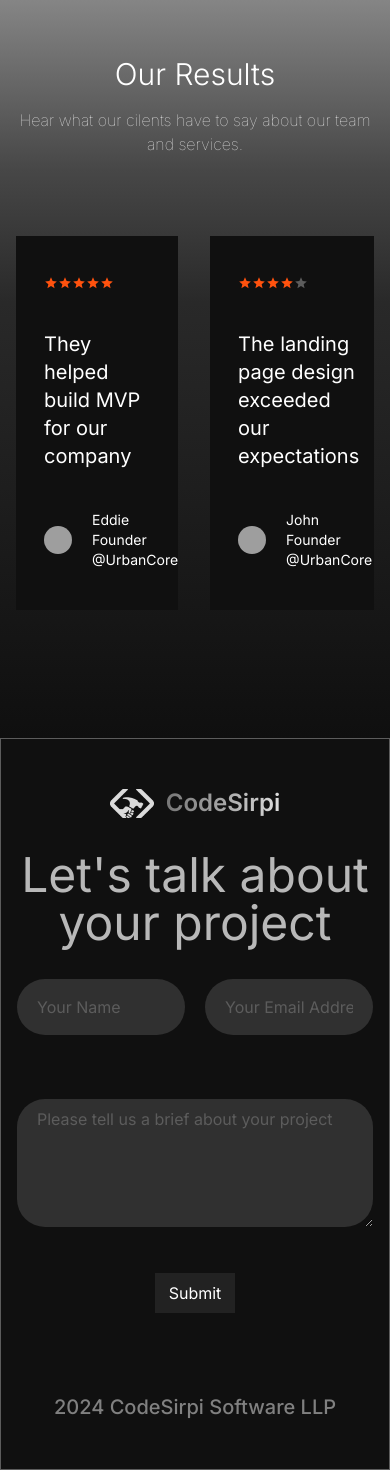
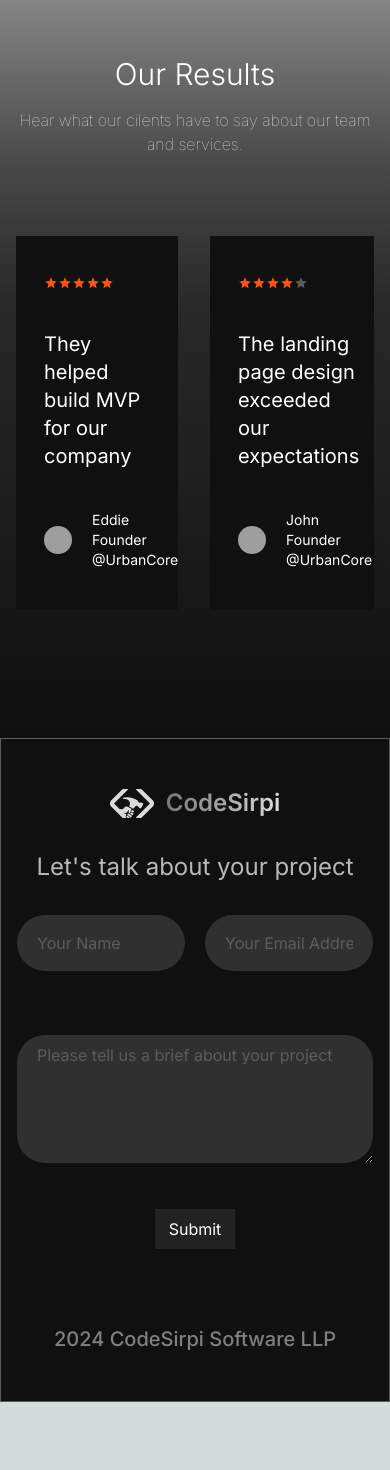
Before and after one commit to codesirpi/landing-site, a Next.js app: page / in a window 390 px wide. After the commit the page ends 1402 px from the top, so only its background shows below. Built offline with nearby package versions, Linux system fonts and the light colour scheme; grey boxes are pictures that could not be loaded.

Commit message:
error validation added

```diff
--- a/app/components/contact-section/contact-section.tsx
+++ b/app/components/contact-section/contact-section.tsx
@@ -6,10 +6,10 @@ import "../../globals.css";
 
 import { useForm, ValidationError } from "@formspree/react";
 import { environment } from "@/app/environments/environment";
+import { Icon } from "@iconify/react/dist/iconify.js";
 
 const ContactSection = () => {
   const [state, handleSubmit] = useForm(environment.FORMSPREE_PROJECT_ID);
-
   const [input, setInput] = React.useState({
     name: "",
     email: "",
@@ -30,30 +30,41 @@ const ContactSection = () => {
           CodeSirpi
         </div>
       </div>
-      <div className="my-8 text-center text-5xl text-grey-800">
+      <div className="my-8 text-center text-2xl  text-grey-800 sm:text-3xl lg:text-5xl">
         Let&#39;s talk about your project
       </div>
       <div className="w-full flex flex-col items-center justify-center">
         <div className="w-full max-w-[670px] flex gap-x-5 px-4">
+          <div className="w-[100%]">
             <input
-            className=" placeholder:text-grey-600 bg-input-box rounded-[28px] h-14 w-[100%] px-5"
+              className=" placeholder:text-grey-600 bg-input-box rounded-[28px] h-14 w-full px-5"
               placeholder="Your Name"
               value={input.name}
               onChange={(e) => {
                 setInput({ ...input, name: e.target.value });
               }}
             />
+          </div>
+
+          <div className="w-[100%]">
             <input
               id="email"
-            className="placeholder:text-grey-600 bg-input-box rounded-[28px] h-14 w-[100%] px-5"
+              className="placeholder:text-grey-600 bg-input-box rounded-[28px] h-14 w-full px-5"
               placeholder="Your Email Address"
               value={input.email}
               onChange={(e) => {
                 setInput({ ...input, email: e.target.value });
               }}
             />
-          <ValidationError prefix="Email" field="email" errors={state.errors} />
+            {state.errors && (
+              <div className="flex items-center">
+                <Icon icon="codicon:error" color="#f87171" />
+                <p className="text-red-400 m-2">Invalid email</p>
               </div>
+            )}
+          </div>
+        </div>
+
         <div className="w-full max-w-[670px] px-4">
           <textarea
             id="message"
@@ -72,12 +83,18 @@ const ContactSection = () => {
               ...input,
             })
           }
-          className="bg-[#222222] py-2 px-3.5 mt-10"
+          className="bg-[#222222] py-2 px-3.5 mt-10 mb-5"
         >
           Submit
         </button>
+        {state.succeeded && (
+          <div className="flex gap-x-2 items-center">
+            <Icon icon="teenyicons:tick-circle-solid" color="#4ADE80" />
+            <p className=" text-lg text-green-400">Thanks for Submitting!</p>
           </div>
-      <div className="text-xl font-medium text-center mt-20 mb-12 text-grey-400 ">
+        )}
+      </div>
+      <div className="text-xl font-medium text-center mt-14 mb-12 text-grey-400 ">
         2024 CodeSirpi Software LLP
       </div>
     </div>
```
Lines whose indentation alone changed are shown as unchanged.
